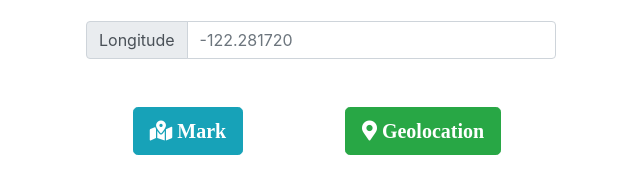
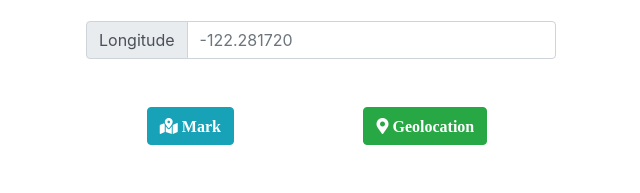
Before and after one commit to umutbalkan/map-marker, a plain HTML site: page index.html in a window 1280 px wide. Shown: the part 595-788 px from the top of the page, without its empty margins (319-959 px from the left). Drawn offline with nearby package versions, Linux system fonts and the light colour scheme; some packages are replaced by stand-ins of ours.

Commit message:
Update index.html

```diff
--- a/index.html
+++ b/index.html
@@ -65,13 +65,13 @@
             </div>
            <br>
            <br>
-            <div class="btn-toolbar justify-content-lg-around" role="toolbar">
+            <div class="btn-toolbar justify-content-around" role="toolbar">
                 <div class="btn-group mr-2" role="group" aria-label="First group">
-                    <button onclick="myFunction()" class="btn btn-info btn-lg " name="send" id="send"><i
+                    <button onclick="myFunction()" class="btn btn-info btn" name="send" id="send"><i
                             class="fas fa-map-marked-alt"> Mark</i></button>
                 </div>
                 <div class="btn-group mr-2" role="group" aria-label="Second group">
-                    <button onclick="getLocation()" class="btn btn-primary btn-lg btn-success " name="geolocation"
+                    <button onclick="getLocation()" class="btn btn-primary btn btn-success " name="geolocation"
                         id="geolocation"><i class="fas fa-map-marker-alt"> Geolocation</i></button>
                 </div>
             </div>
```
